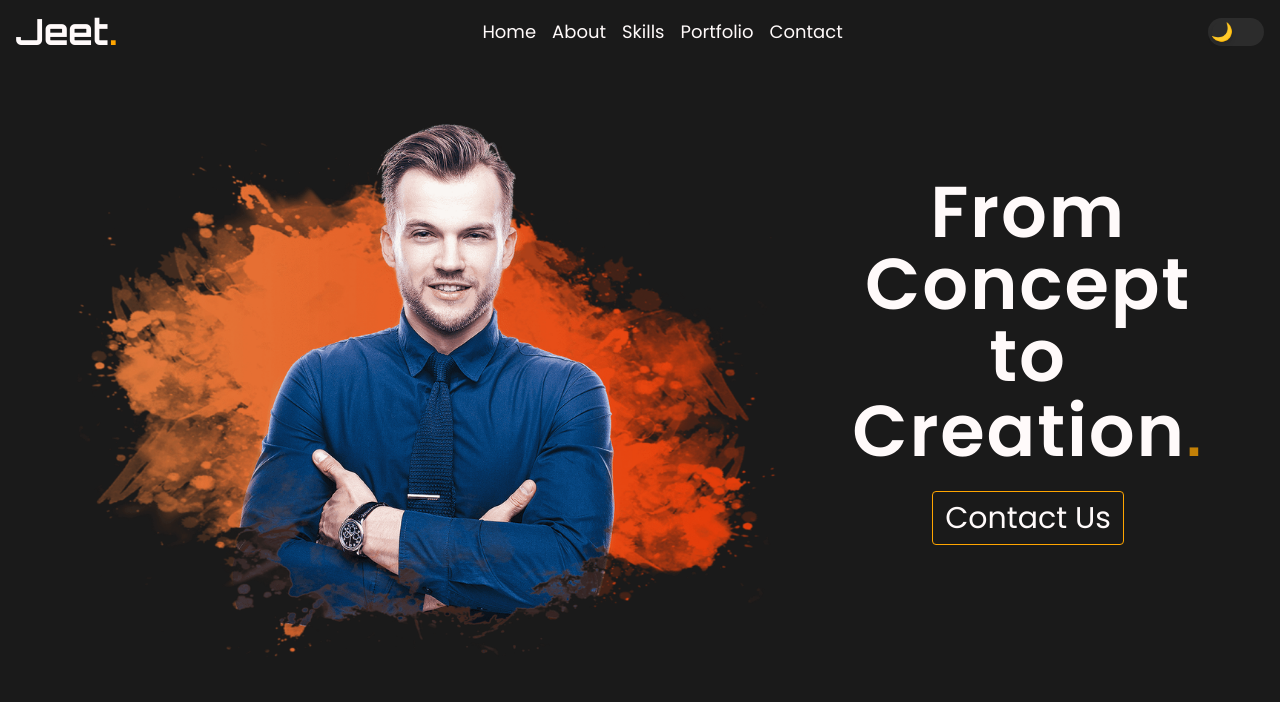
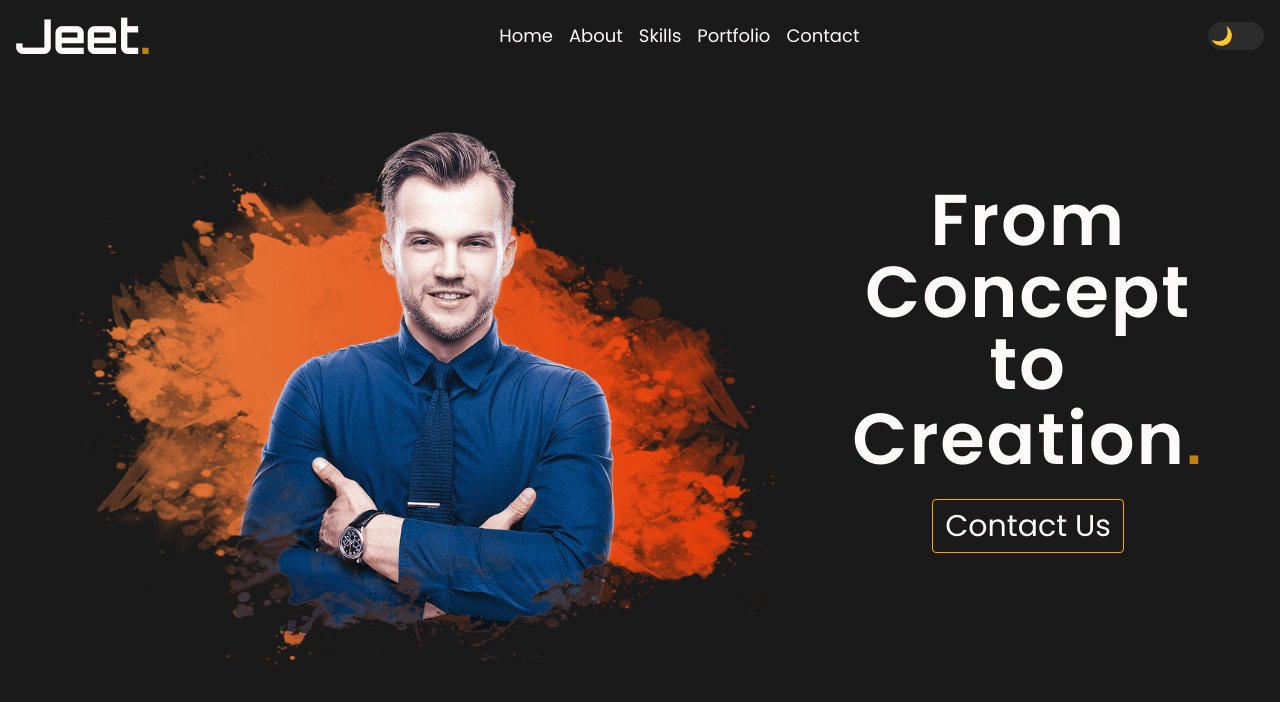
Before and after one commit to jeetsingh008/my-portfolio, a Next.js app: page / in a window 1280 px wide. Shown: the top 702 px of the page. Built offline with nearby package versions, Linux system fonts and the light colour scheme.

Commit message:
small styling changes

```diff
--- a/components/Navbar.tsx
+++ b/components/Navbar.tsx
@@ -12,8 +12,8 @@ const Navbar = () => {
     <div className="px-4 py-3 flex justify-between items-center">
       {/* logo part */}
       <div>
-        <p className="text-xl md:text-3xl lg:text-4xl xl:text5xl 2xl:text-6xl font-bold font-orbitron">
-          Jeet<span className="text-orange">.</span>
+        <p className="text-xl md:text-3xl lg:text-4xl xl:text-5xl 2xl:text-6xl font-bold font-orbitron">
+          Jeet<span className="text-orange animate-pulse">.</span>
         </p>
       </div>
 
```
